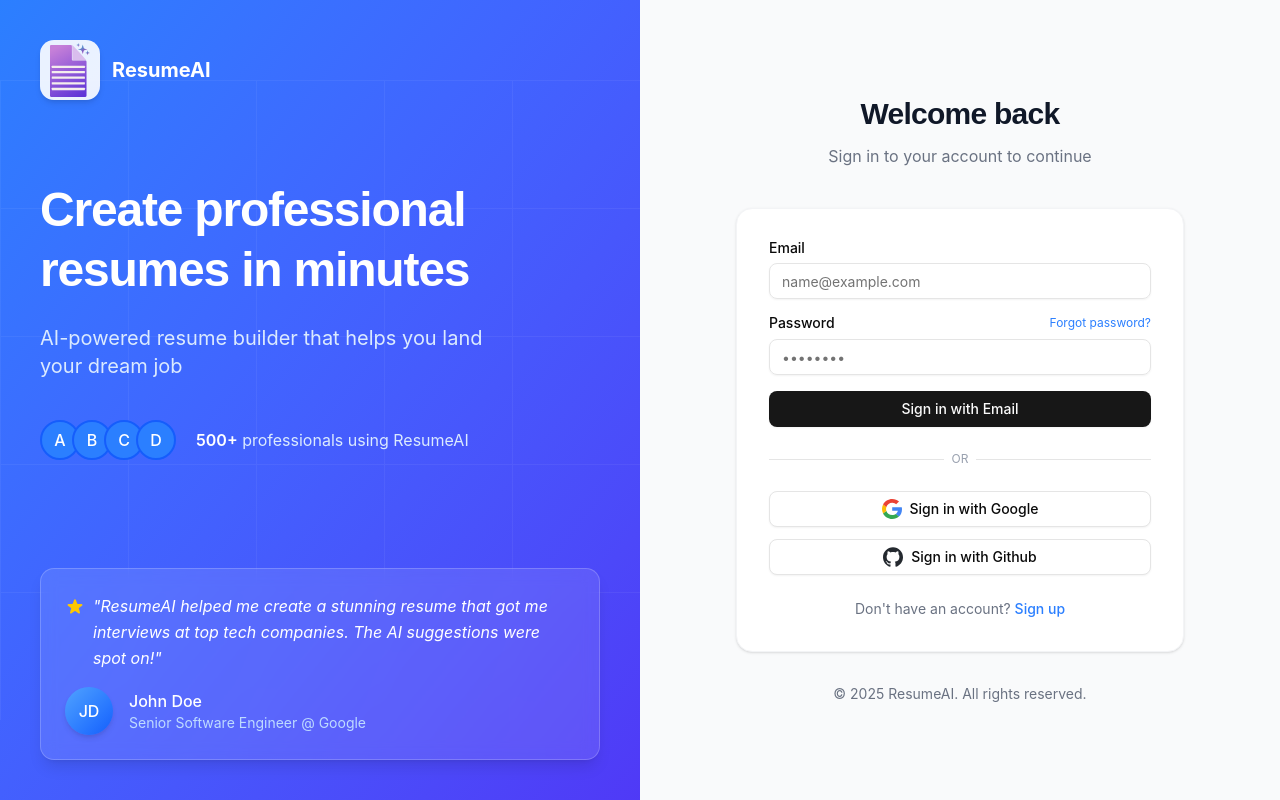
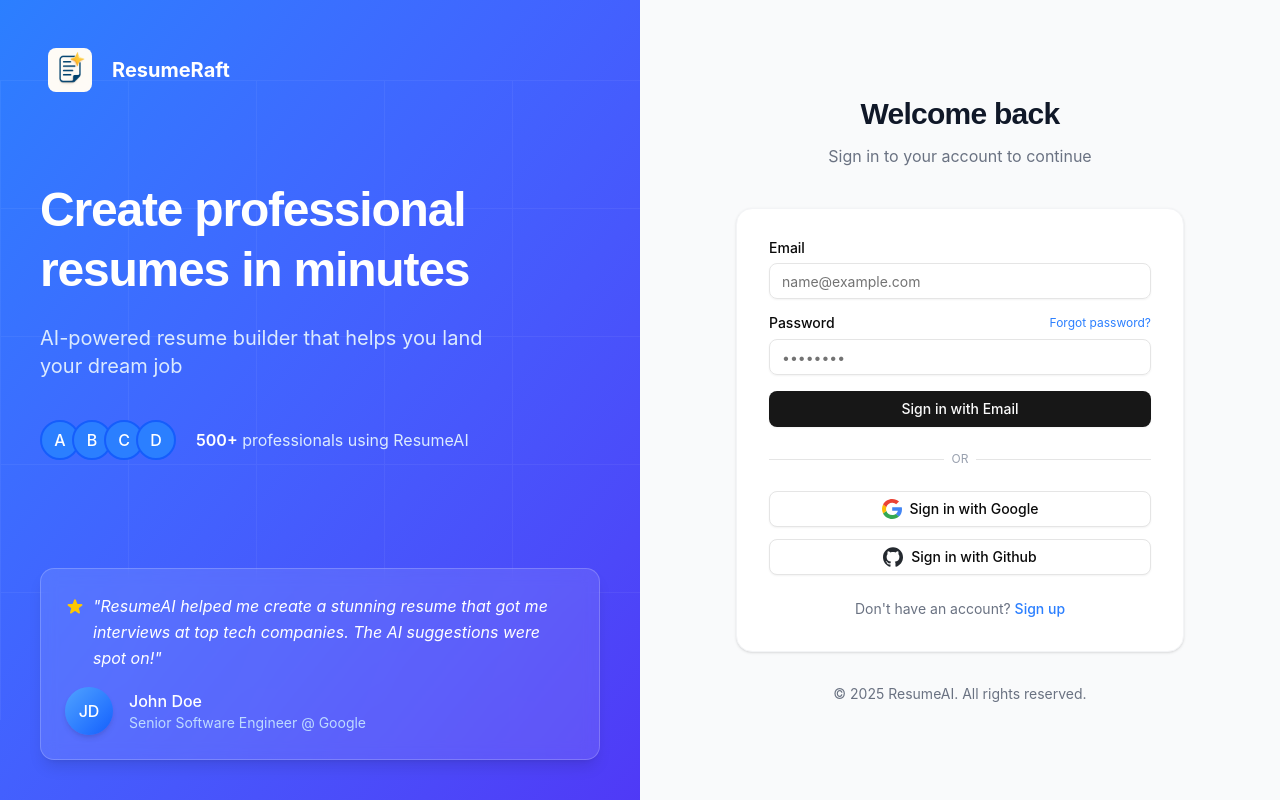
Before and after one commit to NehalNetha/ResumeAI, a Next.js app: page /login in a window 1280 px wide. Built offline with nearby package versions, Linux system fonts and the light colour scheme; no server answers.

Commit message:
commit change login

```diff
--- a/src/components/auth/AuthLayout.tsx
+++ b/src/components/auth/AuthLayout.tsx
@@ -26,15 +26,16 @@ export default function AuthLayout({ children, title, description }: AuthLayoutP
         {/* Rest of the left side content remains unchanged */}
         <div className="relative z-10">
           <Link href="/" className="flex items-center">
-            <div className="w-[60px] h-[60px] rounded-xl flex items-center justify-center bg-white/90 shadow-md p-2">
+            <div className="w-[60px] h-[60px] rounded-xl flex items-center justify-center  p-2">
               <Image
-                src="/logo.svg"
+                src="/logoFavicon.png"
                 alt="ResumeAI Logo"
-                width={40}
-                height={40}
+                width={80}
+                height={80}
+                className='rounded-md'
               />
             </div>
-            <span className="text-xl font-bold text-white ml-3">ResumeAI</span>
+            <span className="text-xl font-bold text-white ml-3">ResumeRaft</span>
           </Link>
 
           <div className="mt-20">
```
Also changed, not shown: 2 other files (tests, documents, lock files or other folders).
